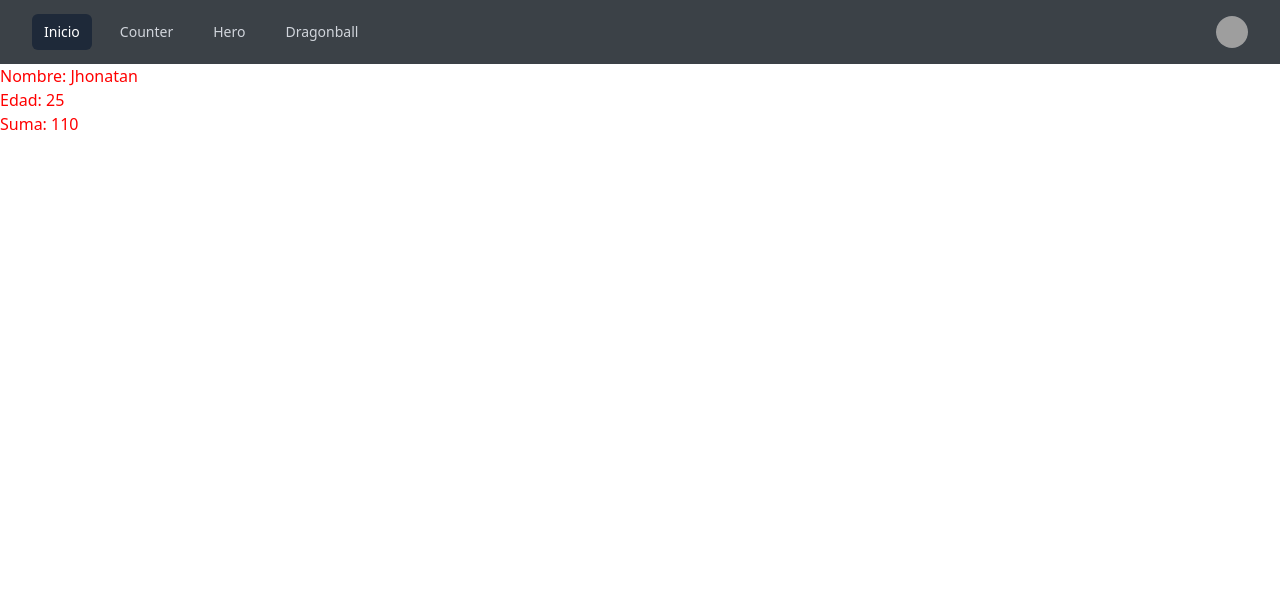
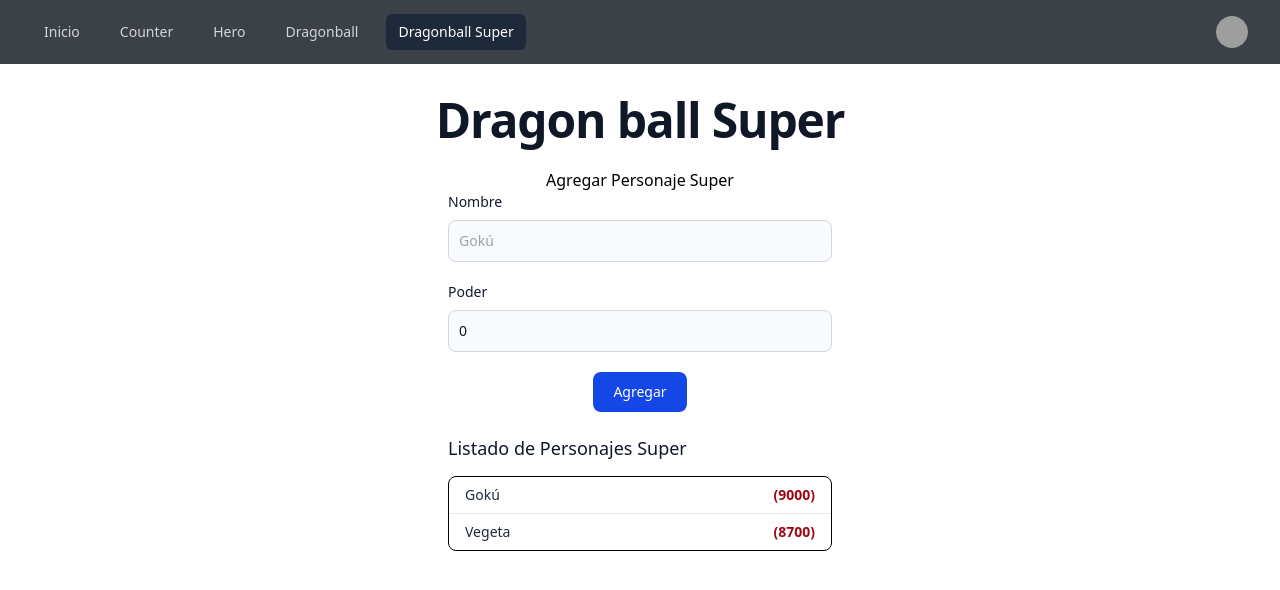
Before and after one commit to dejeloper/bases-angular-19, an Angular app: page /dragonball-super in a window 1280 px wide. Before the commit this address led to /. Shown: the top 590 px of the page. Built offline with nearby package versions, Linux system fonts and the light colour scheme; grey boxes are pictures that could not be loaded.

Commit message:
feat: Add DragonBallSuper component and update routing and navbar

```diff
--- a/src/app/app.routes.ts
+++ b/src/app/app.routes.ts
@@ -3,6 +3,7 @@
 import {NameComponent} from './pages/base/name.component';
 import {HeroComponent} from './pages/hero/hero.component';
 import {DragonBallComponent} from './pages/dragonball/dragonball.component';
+import {DragonBallSuperComponent} from './pages/dragonball-super/dragonball-super.component';
 
 export const routes: Routes = [
 
@@ -24,6 +25,10 @@
     component: DragonBallComponent
   },
   {
+    path: 'dragonball-super',
+    component: DragonBallSuperComponent
+  },
+  {
     path: '**',
     redirectTo: ''
   }
--- a/src/app/components/shared/navbar/navbar.component.html
+++ b/src/app/components/shared/navbar/navbar.component.html
@@ -30,6 +30,12 @@
             class="rounded-md px-3 py-2 text-sm font-medium text-gray-300 hover:bg-gray-500 hover:text-white"
             >Dragonball</a
           >
+          <a
+            routerLink="/dragonball-super"
+            routerLinkActive="bg-gray-800 text-white"
+            class="rounded-md px-3 py-2 text-sm font-medium text-gray-300 hover:bg-gray-500 hover:text-white"
+            >Dragonball Super</a
+          >
         </div>
       </div>
       <div
--- /dev/null
+++ b/src/app/pages/dragonball-super/dragonball-super.component.html
@@ -0,0 +1,19 @@
+<div class="flex flex-col justify-center py-2 w-full">
+  <h1
+    class="my-6 mx-auto font-extrabold leading-none tracking-tight text-gray-900 text-5xl"
+  >
+    Dragon ball Super
+  </h1>
+
+  <section>
+    <div class="max-w-sm mx-auto">
+      <dragonball-character-add (newCharacter)="addCharacter($event)" />
+    </div>
+    <div class="max-w-sm mx-auto mt-6">
+      <dragonball-character-list
+        listName="Listado de Personajes Super"
+        [characters]="characters()"
+      />
+    </div>
+  </section>
+</div>
--- /dev/null
+++ b/src/app/pages/dragonball-super/dragonball-super.component.ts
@@ -0,0 +1,20 @@
+import {Component, signal} from "@angular/core";
+import type {Character} from "../../interfaces/character.interface";
+import {CharacterListComponent} from "../../components/dragonball/character-list/character-list.component";
+import {CharacterAddComponent} from "../../components/dragonball/character-add/character-add.component";
+
+@Component({
+  templateUrl: './dragonball-super.component.html',
+  imports: [CharacterListComponent, CharacterAddComponent],
+})
+export class DragonBallSuperComponent {
+  characters = signal<Character[]>([
+    {id: 1, name: 'Gokú', power: 9000},
+    {id: 2, name: 'Vegeta', power: 8700},
+  ]);
+
+  addCharacter(newCharacter: Character) {
+    this.characters.update((list) => [...list, newCharacter]);
+  }
+
+}
```
